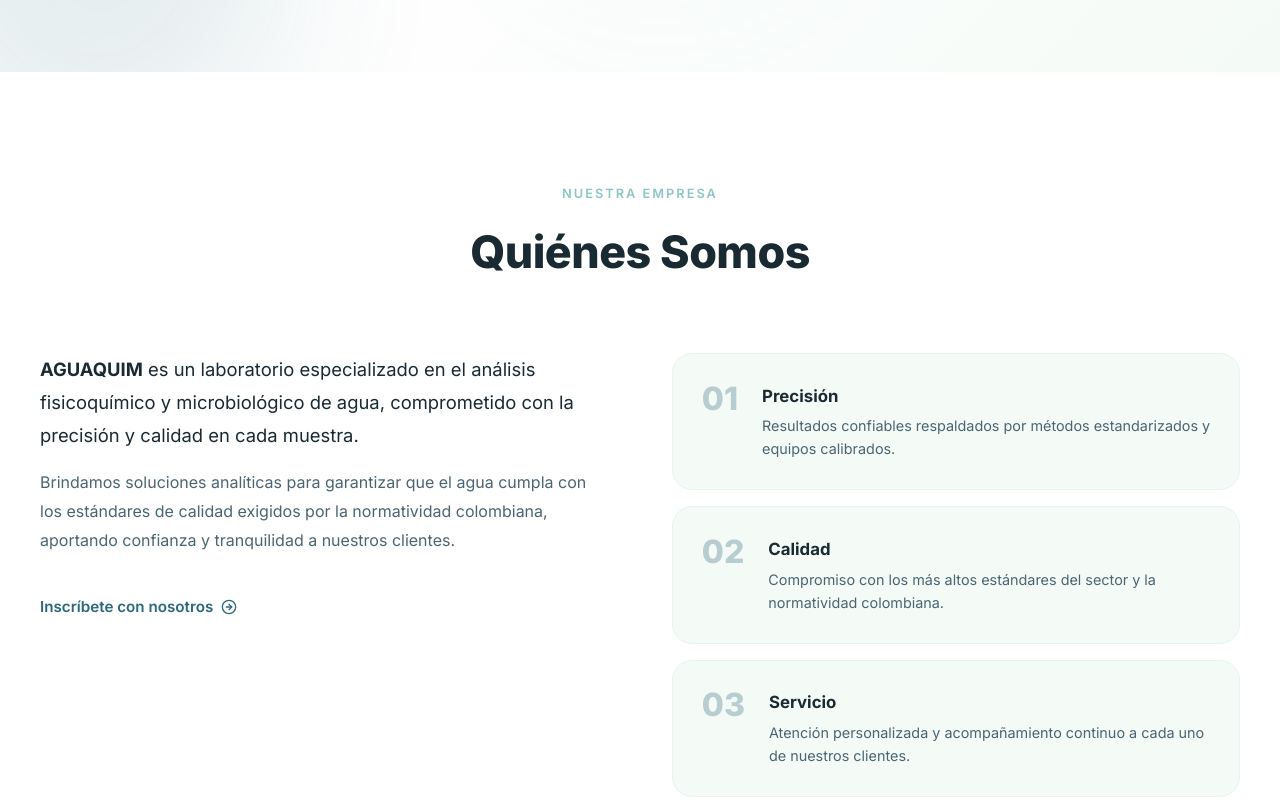
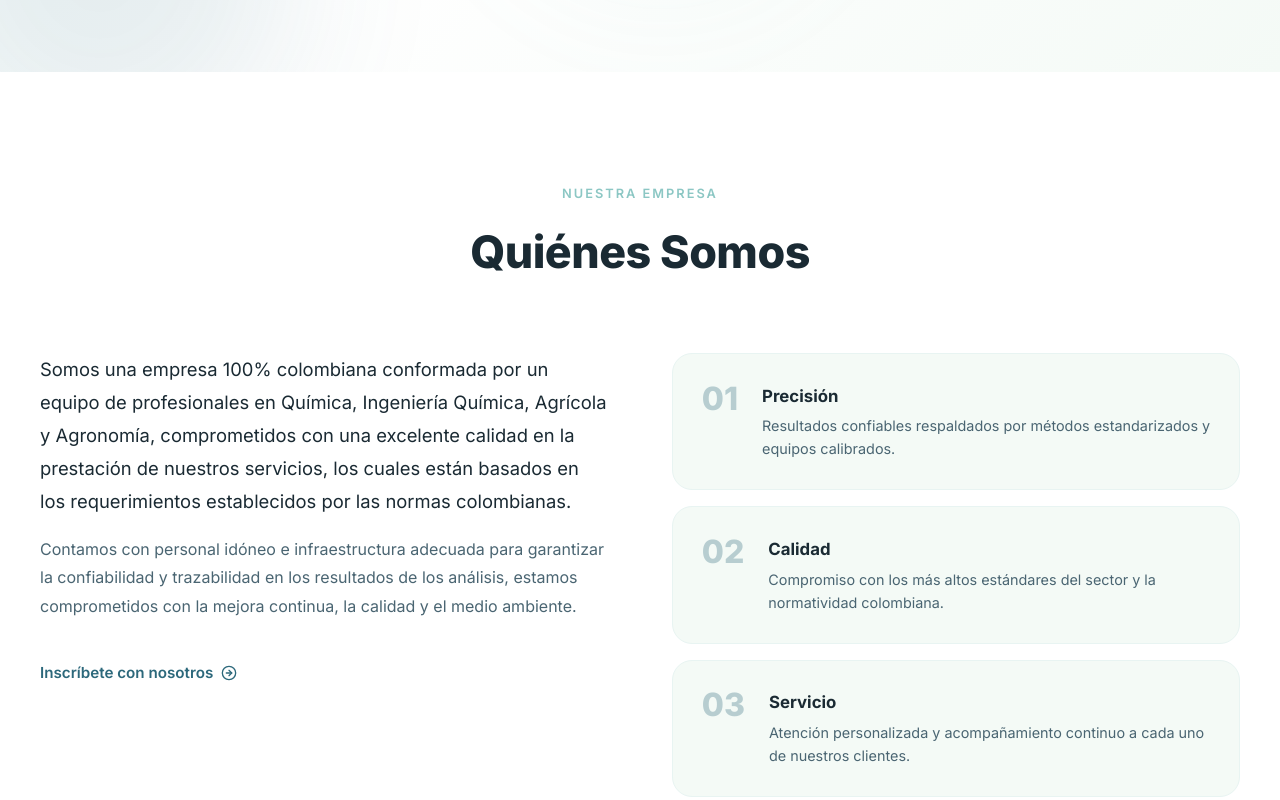
Before and after one commit to Apraghatyus/aguaquim-web-page, a Vue app: page / in a window 1280 px wide. Shown: the part 728-1528 px from the top of the page. Built offline with nearby package versions, Linux system fonts and the light colour scheme; no server answers; a web font is replaced by a local one.

Commit message:
fix: unifica hover de botones, mask-image en hero y texto real About
- Unifica hover de todos los botones: translateY(-2px) + box-shadow 8px 24px
- Agrega mask-image gradient en .hero-slide para fade inferior
- Actualiza texto de About con descripción real de la empresa

```diff
--- a/src/assets/styles/_buttons.css
+++ b/src/assets/styles/_buttons.css
@@ -44,6 +44,8 @@
   border-color: var(--color-primary); /* Borde se vuelve azul */
   color: var(--color-primary);        /* Texto azul */
   background: rgba(44, 104, 123, 0.04); /* Fondo azul casi invisible */
+  transform: translateY(-2px);       /* Se eleva 2px (efecto lift) */
+  box-shadow: 0 8px 24px rgba(44, 104, 123, 0.15); /* Sombra difusa con tinte primario */
 }
 
 /* ── CTA: botón compacto para el navbar ── */
@@ -57,8 +59,8 @@
 
 .btn--cta:hover {
   background: var(--color-primary-dark);
-  transform: translateY(-1px);       /* Lift más sutil (1px) */
-  box-shadow: 0 4px 16px rgba(44, 104, 123, 0.3);
+  transform: translateY(-2px);       /* Se eleva 2px (efecto lift) */
+  box-shadow: 0 8px 24px rgba(44, 104, 123, 0.3); /* Sombra difusa con tinte primario */
 }
 
 /* ── Link: botón como texto con flecha ── */
@@ -99,8 +101,8 @@
 
 .btn--wa:hover {
   background: var(--color-whatsapp-dark); /* Verde más oscuro */
-  transform: translateY(-2px);
-  box-shadow: 0 6px 20px rgba(37, 211, 102, 0.3); /* Sombra verde */
+  transform: translateY(-2px);       /* Se eleva 2px (efecto lift) */
+  box-shadow: 0 8px 24px rgba(37, 211, 102, 0.3); /* Sombra difusa con tinte verde */
 }
 
 /* ── Email: botón glassmorphism sobre fondo oscuro (footer/signup) ── */
@@ -115,7 +117,8 @@
 
 .btn--email:hover {
   background: rgba(255, 255, 255, 0.25); /* Más opaco al hover */
-  transform: translateY(-2px);
+  transform: translateY(-2px);       /* Se eleva 2px (efecto lift) */
+  box-shadow: 0 8px 24px rgba(255, 255, 255, 0.1); /* Sombra difusa con tinte blanco */
 }
 
 /* ══════════════════════════════════════════
--- a/src/assets/styles/_hero.css
+++ b/src/assets/styles/_hero.css
@@ -172,6 +172,9 @@
   object-fit: cover;              /* La imagen cubre el área sin deformarse (recorta si es necesario) */
   opacity: 0;                     /* Invisible por defecto */
   transition: opacity 1.2s ease;  /* Transición suave de 1.2s para el crossfade */
+  /* Degradado inferior: 80% visible, luego se desvanece al fondo */
+  -webkit-mask-image: linear-gradient(to bottom, black 50%, transparent 100%);
+  mask-image: linear-gradient(to bottom, black 50%, transparent 100%);
 }
 
 /* La imagen activa se hace visible */
--- a/src/components/AboutSection.vue
+++ b/src/components/AboutSection.vue
@@ -33,14 +33,17 @@
       <div class="about-content">
         <div class="about-text">
           <p class="lead">
-            <strong>AGUAQUIM</strong> es un laboratorio especializado en el análisis
-            fisicoquímico y microbiológico de agua, comprometido con la
-            precisión y calidad en cada muestra.
+            Somos una empresa 100% colombiana conformada por un equipo de
+            profesionales en Química, Ingeniería Química, Agrícola y Agronomía,
+            comprometidos con una excelente calidad en la prestación de nuestros
+            servicios, los cuales están basados en los requerimientos establecidos
+            por las normas colombianas.
           </p>
           <p>
-            Brindamos soluciones analíticas para garantizar que el agua cumpla
-            con los estándares de calidad exigidos por la normatividad colombiana,
-            aportando confianza y tranquilidad a nuestros clientes.
+            Contamos con personal idóneo e infraestructura adecuada para
+            garantizar la confiabilidad y trazabilidad en los resultados de los
+            análisis, estamos comprometidos con la mejora continua, la calidad
+            y el medio ambiente.
           </p>
           <a href="#inscribete" class="btn btn--link">
             Inscríbete con nosotros
```
